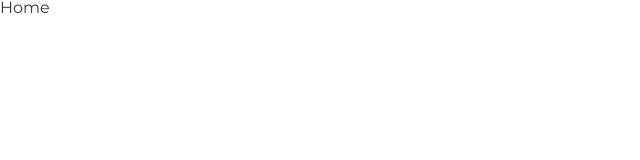
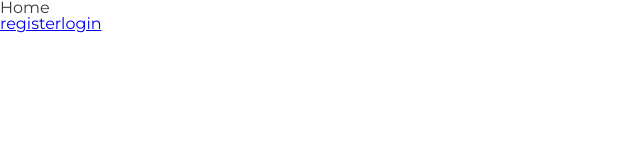
Before and after one commit to bountiful-development/frontend-coordinator-storytelling, a React (Create React App) app: page / in a window 1280 px wide. Shown: the top 160 px of the page, without its empty margins (0-640 px from the left). Built offline with nearby package versions, Linux system fonts and the light colour scheme.

Commit message:
added temp navigation to home page

```diff
--- a/src/views/DonorHomeView.js
+++ b/src/views/DonorHomeView.js
@@ -1,4 +1,5 @@
 import React, { Component } from 'react';
+import { Link } from 'react-router-dom';
 
 class DonorHomeView extends Component {
   state = {};
@@ -6,6 +7,8 @@
     return (
       <div>
         <h1>Home</h1>
+        <Link to="/register">register</Link>
+        <Link to="/login">login</Link>
       </div>
     );
   }
```
